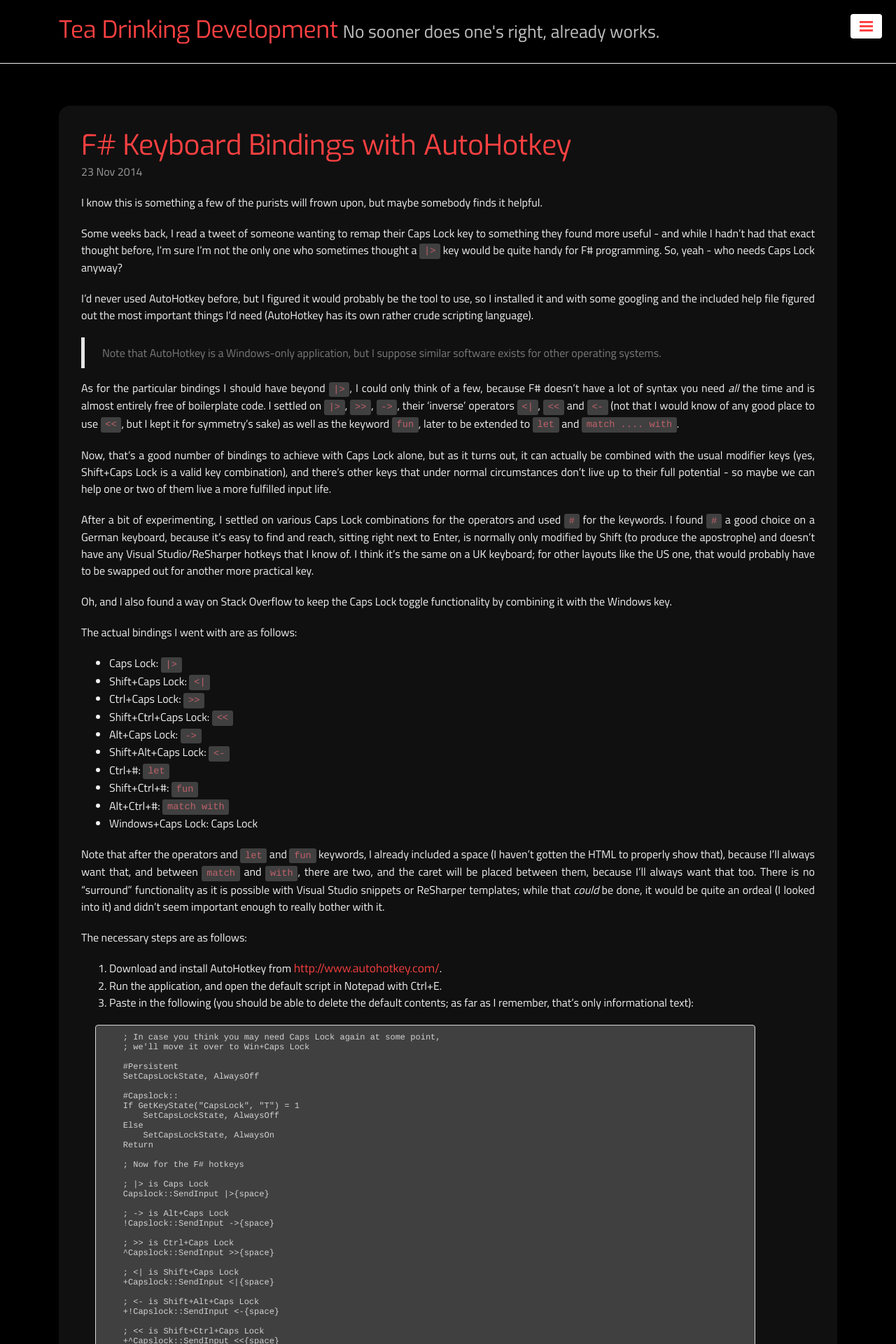
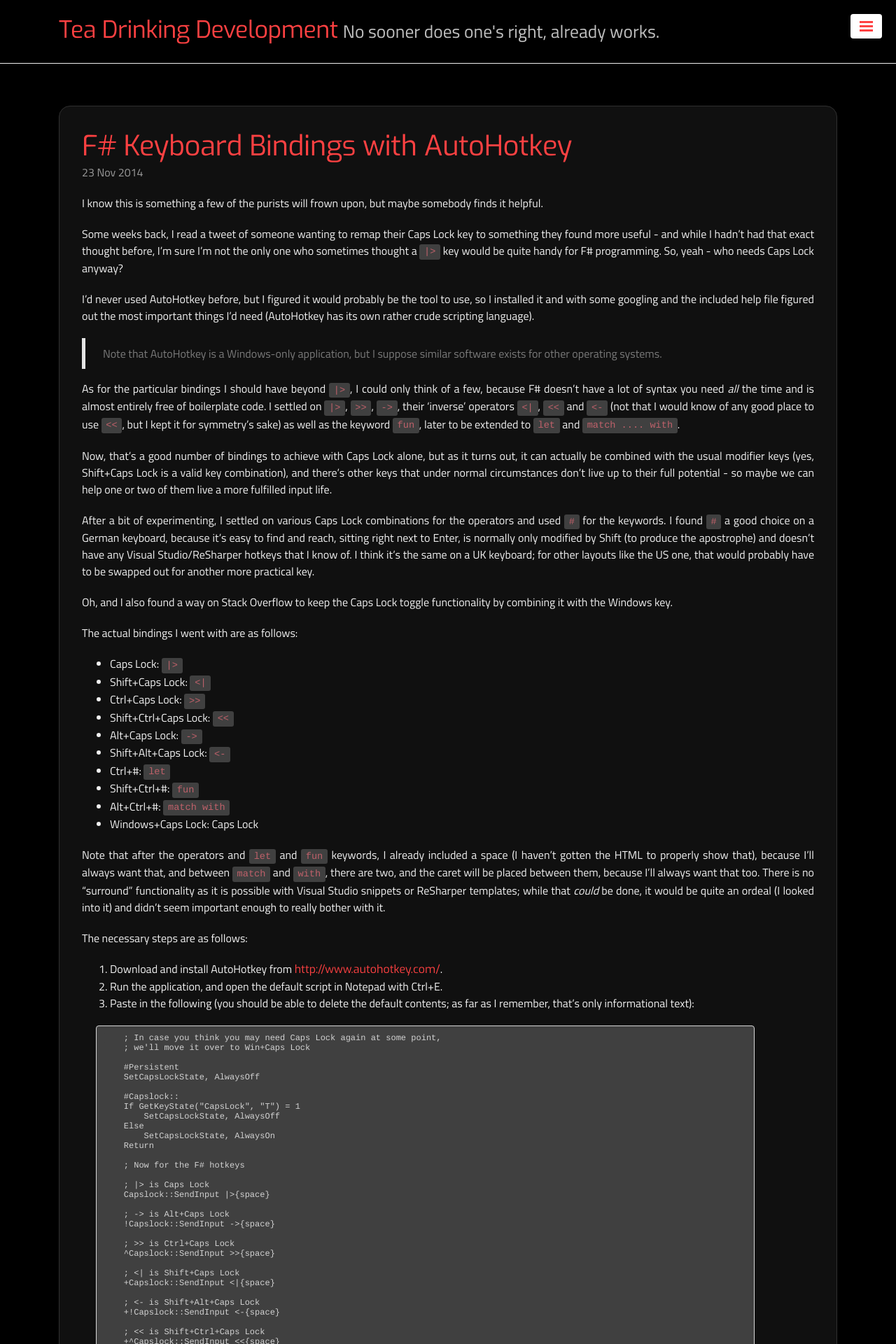
Before and after one commit to TeaDrivenDev/TeaDrivenDev.github.io, a Jekyll site: the page built from index.html, in a window 1280 px wide. Shown: the top 1920 px of the page at 70% size. Built offline with Jekyll 4.4.1, drawn with Linux system fonts in a browser that asks for light colours; some web fonts are replaced; Markdown is read by kramdown in place of the engine named in the settings; the list of posts is cut into pages by our own code.

Commit message:
Update lanyon.css

```diff
--- a/public/css/lanyon.css
+++ b/public/css/lanyon.css
@@ -472,6 +472,7 @@ a.pagination-item:hover {
 	background-color: #101010;
 	padding: 2em;
 	border-radius: 1em;
+	border: 1px solid #303030;
 }
 
 .theme-base-08d strong,
```
